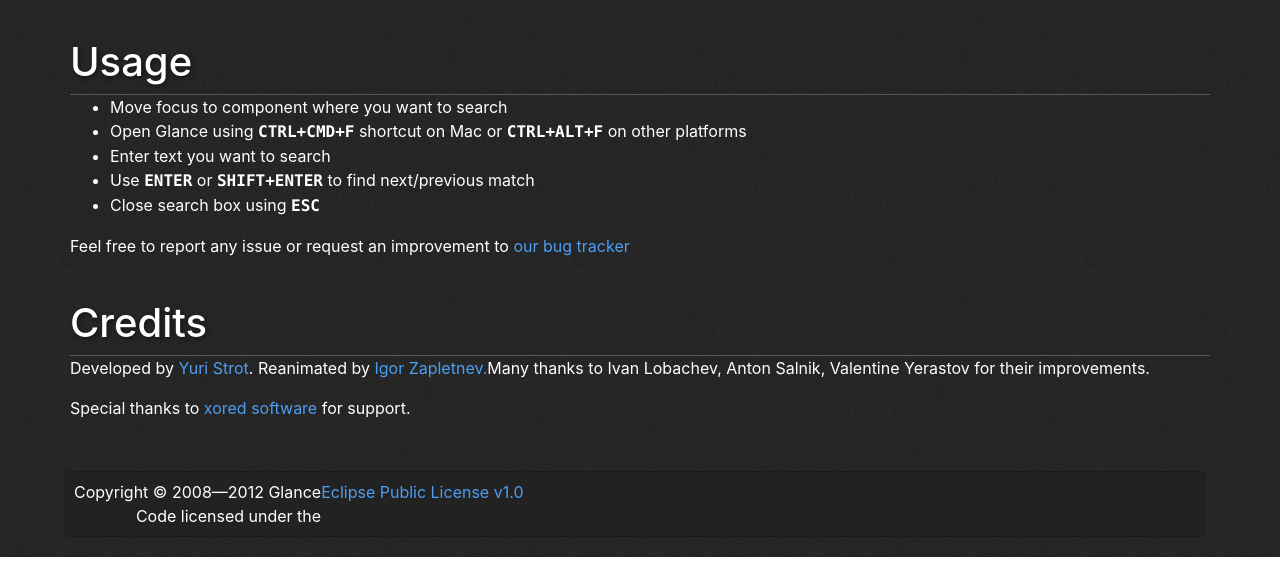
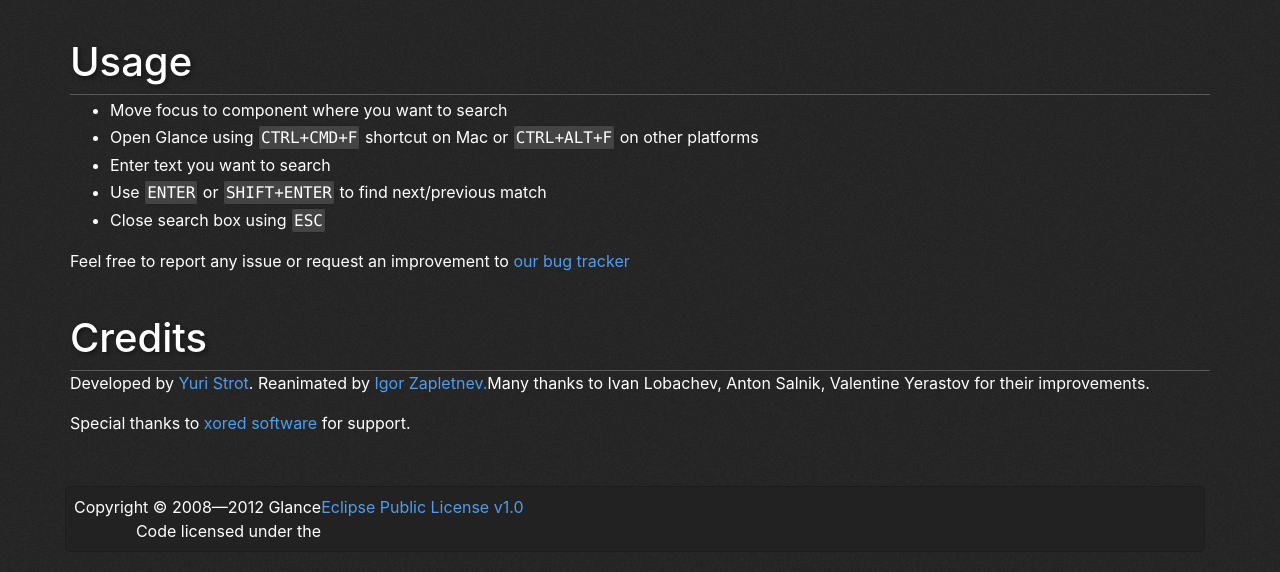
Before and after one commit to ystrot/glance, a plain HTML site: page index.html in a window 1280 px wide. Shown: the part 1237-1809 px from the top of the page. Drawn offline with nearby package versions, Linux system fonts and the light colour scheme.

Commit message:
Update css/style.css

```diff
--- a/css/style.css
+++ b/css/style.css
@@ -79,6 +79,7 @@ A:hover {
 
 LI {
 	color: #fff;
+	margin-top: 3px;
 }
 
 .footer {
@@ -95,5 +96,10 @@ LI {
 .shortcut {
 	font-family: Monaco, Consolas, sans-serif;
 	font-size: 16px;
-	font-weight: bold;
+	background: #444;
+	padding: 2px;
+	-webkit-border-radius: 3px;
+	-moz-border-radius: 3px;
+	border-radius: 3px;
+	border: 1px solid #212121;
 }
```
